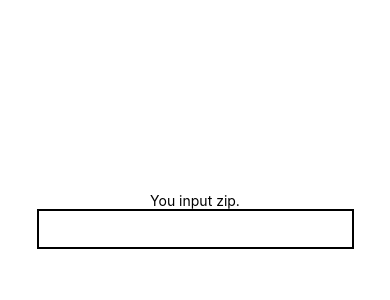
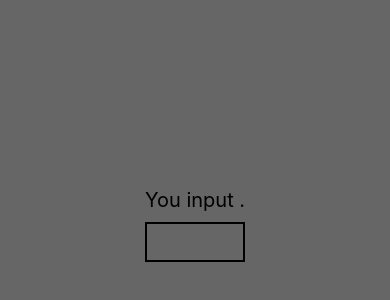
Before and after one commit to lekosk2001/react_native_app, a React Native app: screen / in a window 390 px wide. Shown: the part 202-502 px from the top of the page. Built offline with nearby package versions, Linux system fonts and the light colour scheme.

Commit message:
feat : 날씨 api 요청 함수.

```diff
--- /dev/null
+++ b/components/Forecast.jsx
@@ -0,0 +1,38 @@
+import React from 'react'
+import { StyleSheet, Text, View } from 'react-native';
+
+export default function Forecast(props) {
+    return (
+        <View style={styles.container} >
+            <Text style={styles.bigText}>
+                {props.main}
+            </Text>
+            <Text style={styles.mainText}>
+                Current conditions : {props.description}
+            </Text>
+            <Text style={styles.bigText}>
+                {props.temp}℉
+            </Text>
+        </View>
+    )
+}
+
+const styles = StyleSheet.create({
+
+    container: { height:130 },
+
+    bigText:{
+        flex:2,
+        fontSize:20,
+        textAlign:"center",
+        margin:10,
+        color:"#ffffff"
+    },
+
+    mainText:{
+        flex:1,
+        fontSize:16,
+        textAlign:"center",
+        color:"#ffffff"
+    }
+});
--- a/components/WeatherProject.jsx
+++ b/components/WeatherProject.jsx
@@ -1,25 +1,46 @@
-import { StatusBar } from 'expo-status-bar';
 import { useState } from 'react';
 import { StyleSheet, Text, TextInput, View } from 'react-native';
+import Forecast from './Forecast';
+import OpenWeatherMap from './open_weather_map';
 
 export default function WeatherProject() {
 
-    const [ zip, setZip ] = useState("zip")
+    const [ zip, setZip ] = useState("");
+    const [forecast,setForecast] = useState(null);
 
     const _handleTexstChange = (e) =>{
         setZip(e.nativeEvent.text)
+        OpenWeatherMap.fetchForecast(zip).then(forecast=>{
+            console.log(forecast);
+            setForecast({forecast:forecast})
+        })
+    }
+
+    let content = null;
+    if(forecast!==null){
+        content=(
+            <Forecast
+                main={forecast.main}
+                description={forecast.description}
+                temp={forecast.temp}
+            />
+        );
     }
 
     return (
         <View style={styles.container}>
-            <Text style={styles.welconme}>You input {zip}.</Text>
+
+            <Text style={styles.welconme}>
+                You input {zip}.
+            </Text>
+
+            {content}
 
             <TextInput
                 style={styles.input}
                 onSubmitEditing={_handleTexstChange}
-            ></TextInput>
+            />
 
-            <StatusBar style="auto" />
         </View>
     );
 }
@@ -27,19 +48,24 @@ export default function WeatherProject() {
 const styles = StyleSheet.create({
     container: {
         flex: 1,
-        backgroundColor: '#fff',
+        backgroundColor: '#666666',
         alignItems: 'center',
         justifyContent: 'center',
     },
 
     welconme:{
-        color:"000"
+        fontSize:20,
+        textAlign:"center",
+        margin:10
     },
 
     input:{
         fontSize:20,
         borderWidth:2,
-        height:40
+        padding:2,
+        height:40,
+        width:100,
+        textAlign:"center"
     }
 
 });
--- /dev/null
+++ b/components/open_weather_map.jsx
@@ -0,0 +1,23 @@
+const WEATHER_API_KEY = "bbeb34ebf60ad50f7893e7440a1e2b0b";
+const API_STEM = "http://api.openweathermap.org/data/2.5/weather?";
+
+function zipUrl(zip){
+    return `${API_STEM}q=${zip}&units=imperial&APPID=${WEATHER_API_KEY}`
+}
+
+function fetchForecast(zip){
+    return fetch(zipUrl(zip))
+        .then(response=>response.json())
+        .then(responseJSON=>{
+            return {
+                main:responseJSON.weather[0].main,
+                description: responseJSON.weather[0].description,
+                temp:responseJSON.main.temp
+            }
+        })
+        .catch(error=>{
+            console.log(error)
+        })
+}
+
+export default {fetchForecast:fetchForecast}
```
